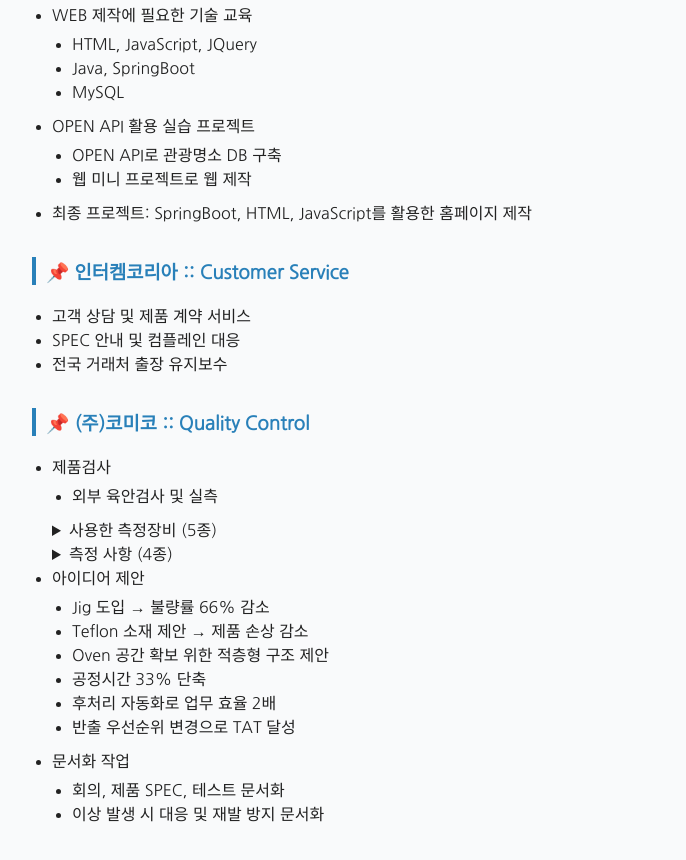
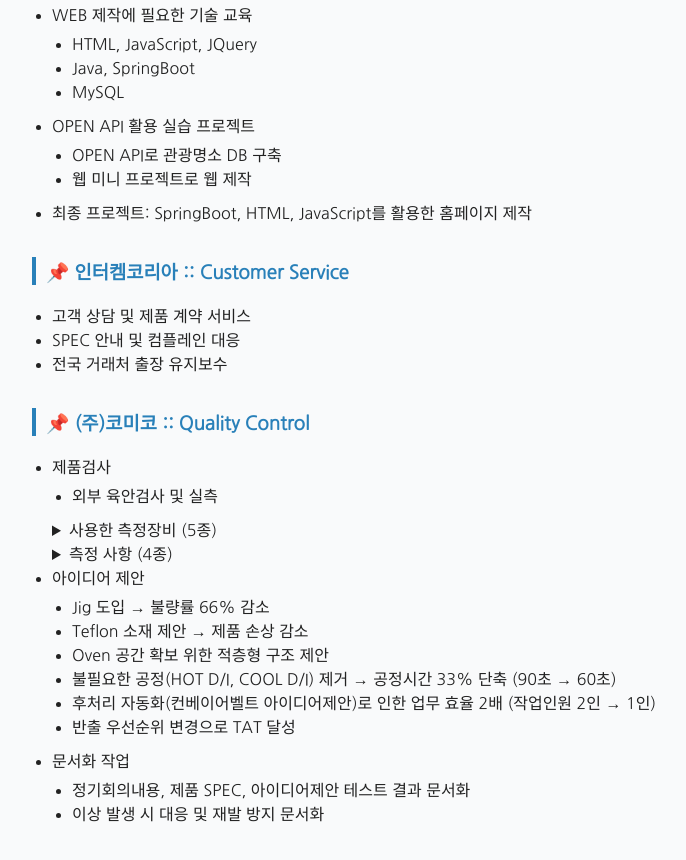
Before and after one commit to leetaeyoungg/leetaeyoungg.github.io, a plain HTML site: page index.html in a window 1280 px wide. Shown: the part 1540-2400 px from the top of the page, without its empty margins (158-844 px from the left). Drawn offline with Linux system fonts and the light colour scheme.

Commit message:
Update index.html

```diff
--- a/index.html
+++ b/index.html
@@ -221,14 +221,14 @@
           <li>Jig 도입 → 불량률 66% 감소</li>
           <li>Teflon 소재 제안 → 제품 손상 감소</li>
           <li>Oven 공간 확보 위한 적층형 구조 제안</li>
-          <li>공정시간 33% 단축</li>
-          <li>후처리 자동화로 업무 효율 2배</li>
+          <li>불필요한 공정(HOT D/I, COOL D/I) 제거 → 공정시간 33% 단축 (90초 → 60초)</li>
+          <li>후처리 자동화(컨베이어벨트 아이디어제안)로 인한 업무 효율 2배 (작업인원 2인 → 1인)</li>
           <li>반출 우선순위 변경으로 TAT 달성</li>
         </ul>
       </li>
       <li>문서화 작업
         <ul class="sub-list">
-          <li>회의, 제품 SPEC, 테스트 문서화</li>
+          <li>정기회의내용, 제품 SPEC, 아이디어제안 테스트 결과 문서화</li>
           <li>이상 발생 시 대응 및 재발 방지 문서화</li>
         </ul>
       </li>
```
